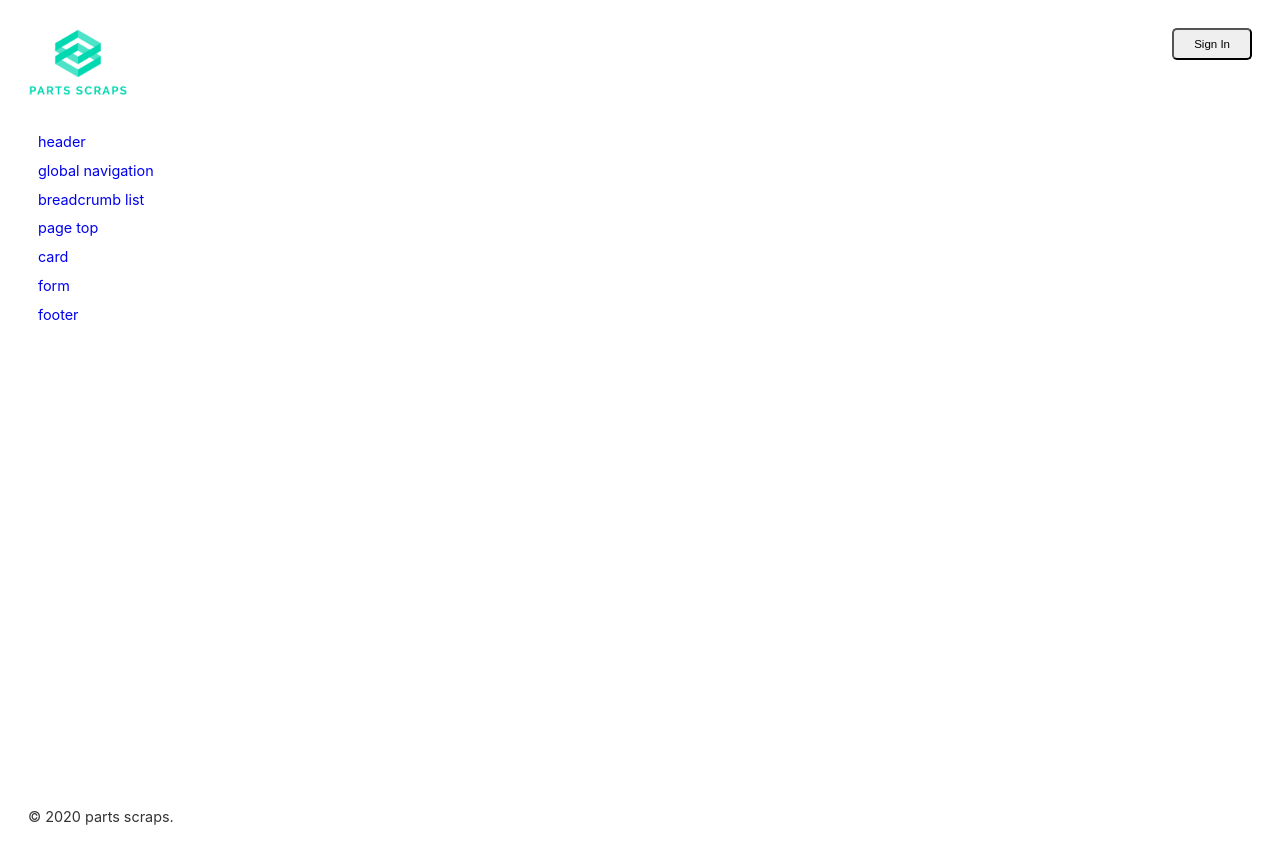
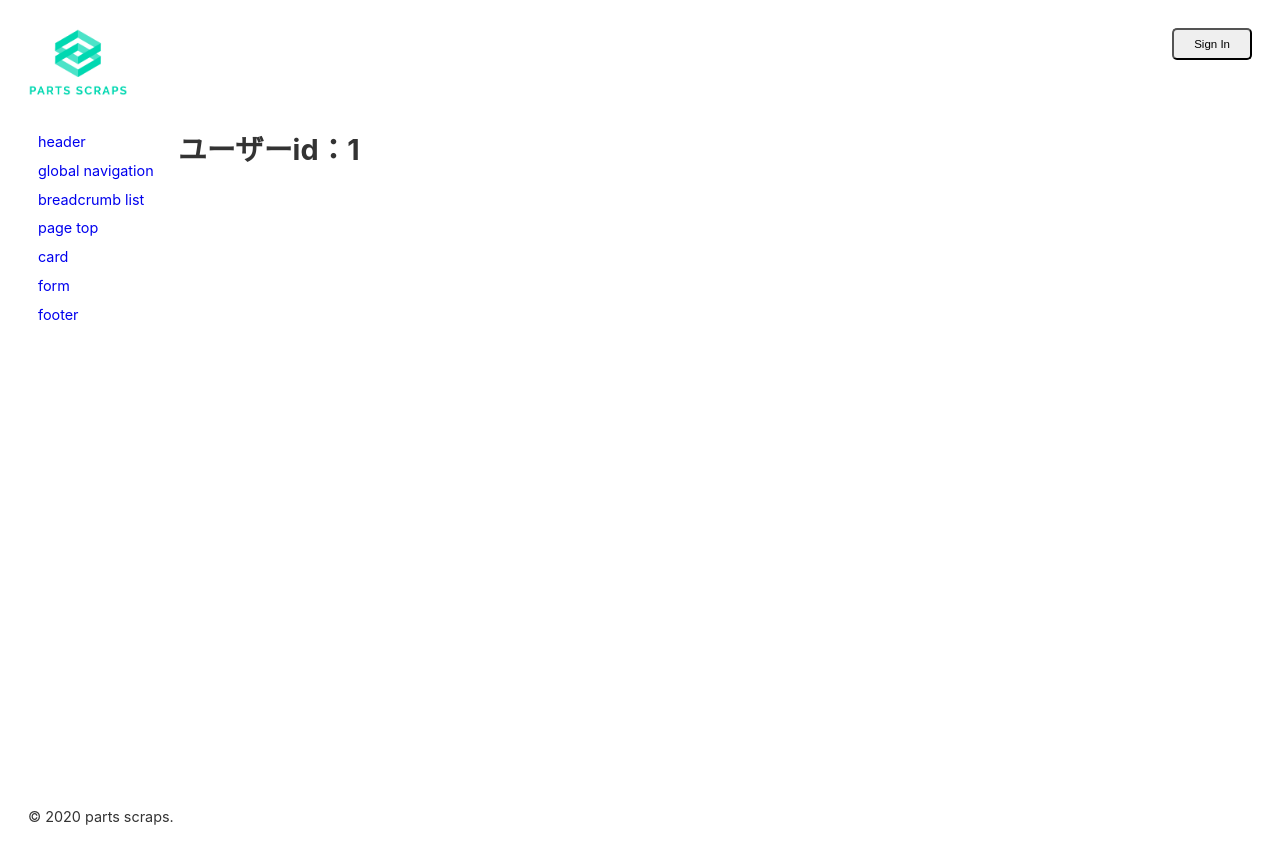
Before and after one commit to heureux-kun/parts-scraps, a Nuxt app: page /users/1 in a window 1280 px wide. Built offline with nearby package versions, Linux system fonts and the light colour scheme; no server answers.

Commit message:
mypageフォルダをusersに変更し、index.vueも_id.vueに変更

```diff
--- /dev/null
+++ b/pages/users/_id.vue
@@ -0,0 +1,13 @@
+<template>
+  <h1>ユーザーid：{{ this.$route.params.id }}</h1>
+</template>
+
+<script>
+export default {
+  head () {
+    return {
+      title: "○○○○'s parts scraps"
+    }
+  }
+}
+</script>
```
Also changed, not shown: pages/mypage/index.vue (deleted), pages/users/setting.vue (renamed from pages/mypage/setting.vue).
